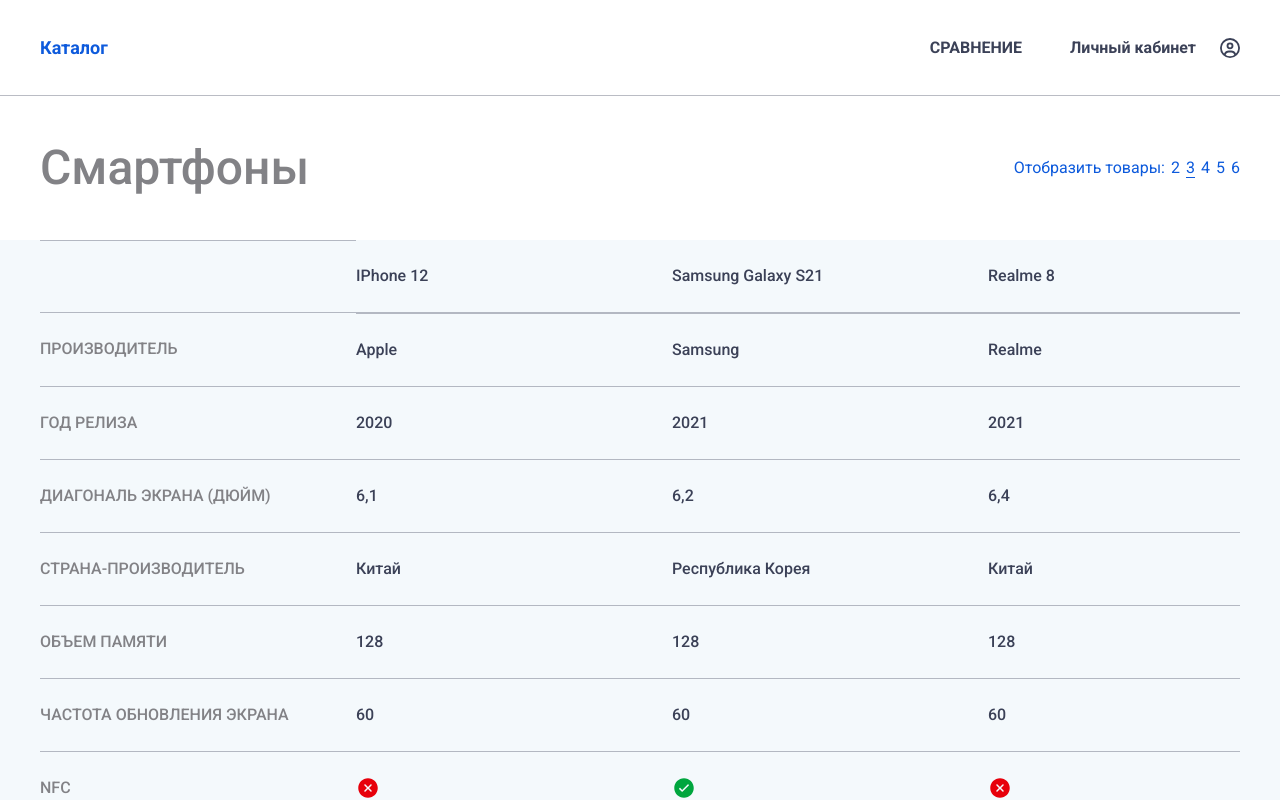
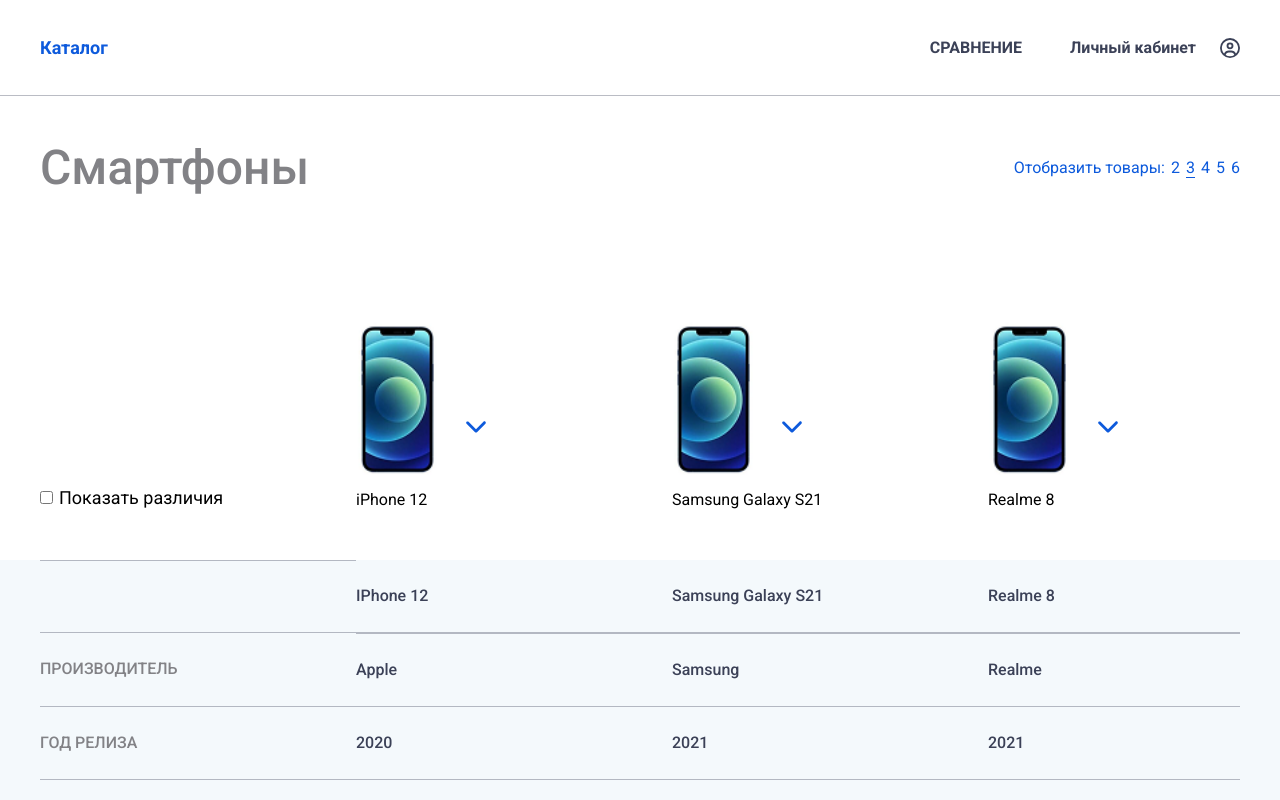
Before and after one commit to notnered/phone-compare-app, a React (Vite) app: page / in a window 1280 px wide. Shown: the top 800 px of the page. Built offline with nearby package versions, Linux system fonts and the light colour scheme.

Commit message:
did 90% of header

```diff
--- /dev/null
+++ b/src/Components/CompareFilters.tsx
@@ -0,0 +1,21 @@
+export default function CompareFilters() {
+    return (
+        <div className='wrapper w-full flex items-center justify-between'>
+            <div>
+                <h1 className='text-5xl text-secondary-light font-medium'>
+                    Смартфоны
+                </h1>
+            </div>
+            <div className='flex gap-x-1.5 text-primary'>
+                Отобразить товары:
+                <div className='hover:cursor-pointer'>2</div>
+                <div className='hover:cursor-pointer underline underline-offset-4'>
+                    3
+                </div>
+                <div className='hover:cursor-pointer'>4</div>
+                <div className='hover:cursor-pointer'>5</div>
+                <div className='hover:cursor-pointer'>6</div>
+            </div>
+        </div>
+    );
+}
--- a/src/Components/CompareHeader.tsx
+++ b/src/Components/CompareHeader.tsx
@@ -1,25 +1,68 @@
+import { models } from '../data/phoneModels';
+import CompareFilters from './CompareFilters';
+import image16 from '../assets/image 16.png';
+import { IoIosArrowDown, IoIosSwap } from 'react-icons/io';
+
 export default function CompareHeader() {
+    const modelsVisual = models.map(({ id, name, pic }) => ({ id, name, pic }));
+
     return (
-        <header className="flex flex-col py-12 px-2">
-            <div className='wrapper w-full flex items-center justify-between'>
-                <div>
-                    <h1 className='text-5xl text-secondary-light font-medium'>
-                        Смартфоны
-                    </h1>
+        <header className='flex flex-col py-12 px-2'>
+            <CompareFilters />
+            <div className='wrapper w-full flex overflow-x-hidden'>
+                <div className='w-full flex mt-32'>
+                    <div className='w-full mt-auto min-w-[calc(25%+1rem)] flex pr-4'>
+                        <label htmlFor='showDifferences' className='text-lg'>
+                            <input
+                                type='checkbox'
+                                id='showDifferences'
+                                className='mr-1.5'
+                            />
+                            Показать различия
+                        </label>
+                    </div>
+
+                    {modelsVisual.map((model, _index) => {
+                        return (
+                            <div
+                                key={model.id}
+                                className='w-full mt-auto min-w-[calc(25%+1rem)] flex flex-col gap-x-4 pr-4'
+                            >
+                                <div className='flex flex-col relative'>
+                                    <img
+                                        src={image16}
+                                        alt={model.name}
+                                        className='object-contain w-fit h-40 mb-2'
+                                    />
+                                    <span className='absolute top-[55%] left-[35%] hover:cursor-pointer'>
+                                        <IoIosArrowDown className='text-primary text-3xl' />
+                                    </span>
+
+                                    {/* hover */}
+                                    {/* <div className='absolute top-0 w-full h-full bg-white border-[1px] border-secondary-light/35 rounded-md shadow-md p-4'>
+                                        <div className='mb-3'>
+                                            <input type="text" className='w-full py-1.5 px-3 border-[1px] border-secondary-light/35 focus:outline-secondary/35 rounded-sm' placeholder='Поиск'/>
+                                        </div>
+                                        <div className='flex flex-col gap-y-1.5'>
+                                            <div className='flex items-center gap-x-2'>
+                                                <IoIosSwap className='text-green-600 text-2xl' />
+                                                <img src={image16} className='w-8' alt={model.name} />
+                                                <span>iPhone 12 Pro Max</span>
+                                            </div>
+                                            <div className='flex items-center gap-x-2'>
+                                                <IoIosSwap className='text-green-600 text-2xl' />
+                                                <img src={image16} className='w-8' alt={model.name} />
+                                                <span>iPhone 12 Pro Max</span>
+                                            </div>
+                                        </div>
+                                    </div> */}
+
+                                </div>
+                                <div>{model.name}</div>
+                            </div>
+                        );
+                    })}
                 </div>
-                <div className='flex gap-x-1.5 text-primary'>
-                    Отобразить товары:
-                    <div className='hover:cursor-pointer'>2</div>
-                    <div className='hover:cursor-pointer underline underline-offset-4'>
-                        3
-                    </div>
-                    <div className='hover:cursor-pointer'>4</div>
-                    <div className='hover:cursor-pointer'>5</div>
-                    <div className='hover:cursor-pointer'>6</div>
-                </div>
-            </div>
-            <div className='w-full flex'>
-                <div></div>
             </div>
         </header>
     );
```
